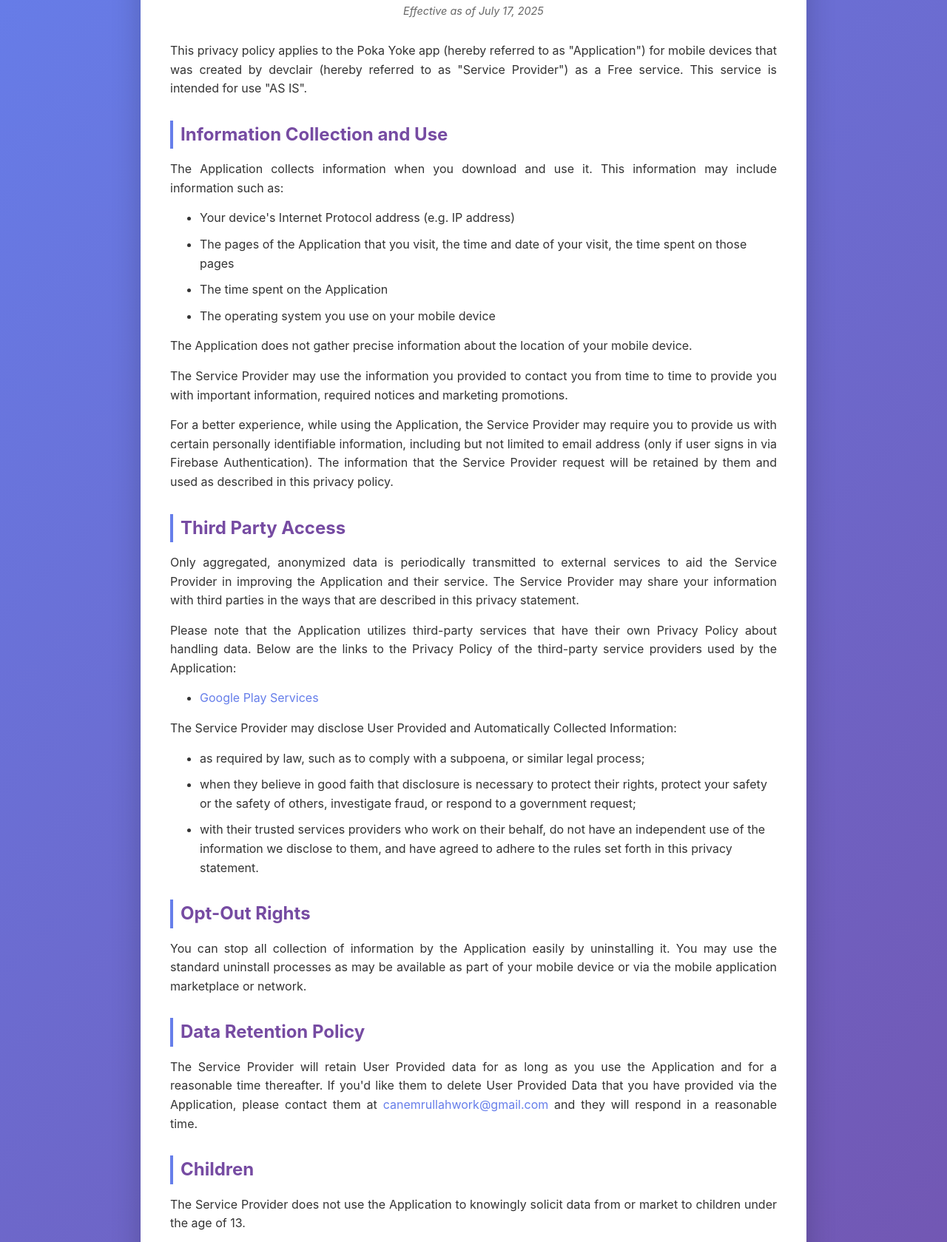
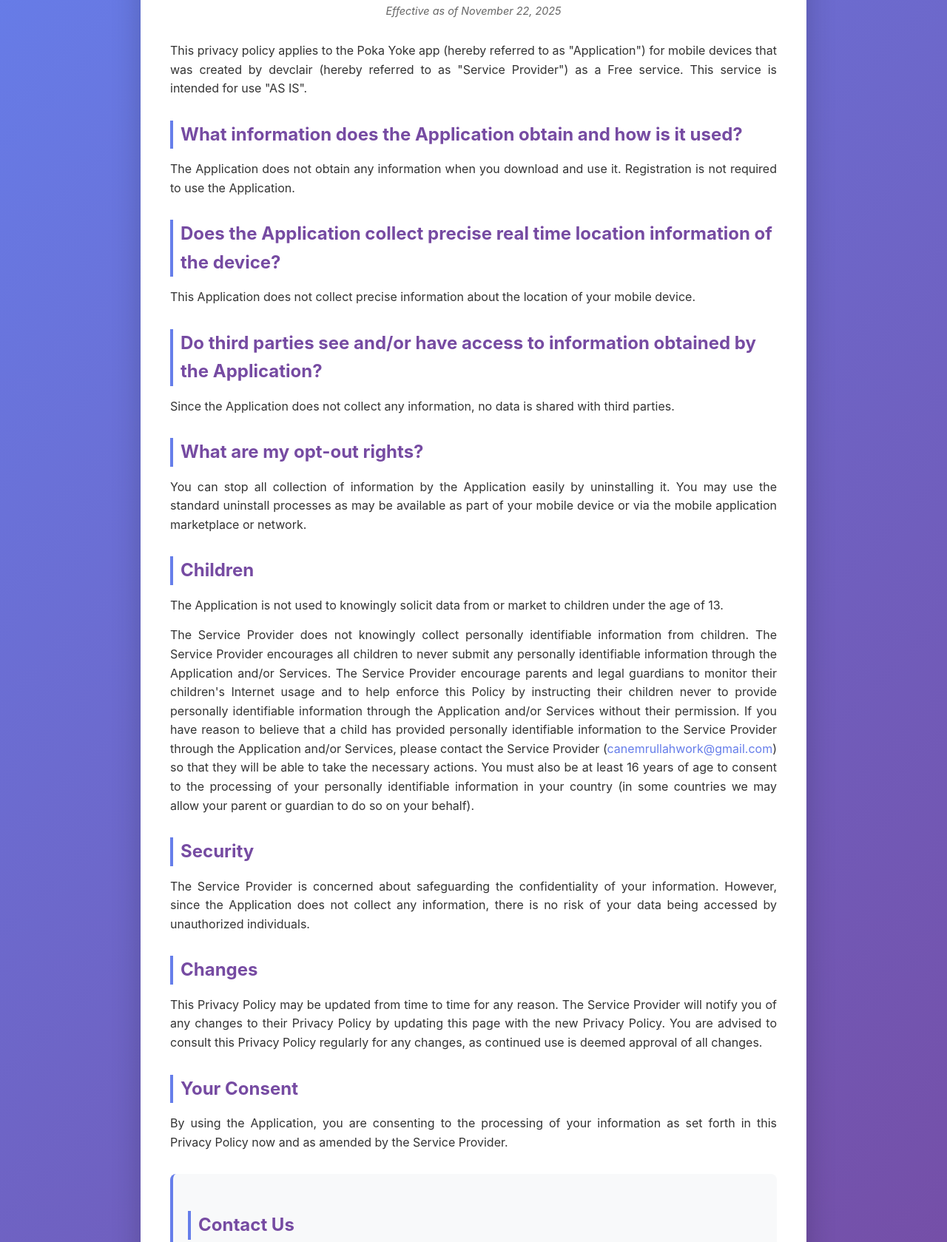
Before and after one commit to Ewrnlleh/privacy-policy, a plain HTML site: page index.html in a window 1280 px wide. Shown: the part 149-1828 px from the top of the page at 74% size. Drawn offline with Linux system fonts and the light colour scheme.

Commit message:
Update privacy policy content - no data collection

```diff
--- a/index.html
+++ b/index.html
@@ -9,59 +9,35 @@
 <body>
   <div class="container">
     <h1>Privacy Policy</h1>
-    <p class="last-updated">Effective as of July 17, 2025</p>
+    <p class="last-updated">Effective as of November 22, 2025</p>
 
     <p>This privacy policy applies to the Poka Yoke app (hereby referred to as "Application") for mobile devices that was created by devclair (hereby referred to as "Service Provider") as a Free service. This service is intended for use "AS IS".</p>
 
-    <h2>Information Collection and Use</h2>
-    <p>The Application collects information when you download and use it. This information may include information such as:</p>
-    <ul>
-      <li>Your device's Internet Protocol address (e.g. IP address)</li>
-      <li>The pages of the Application that you visit, the time and date of your visit, the time spent on those pages</li>
-      <li>The time spent on the Application</li>
-      <li>The operating system you use on your mobile device</li>
-    </ul>
+    <h2>What information does the Application obtain and how is it used?</h2>
+    <p>The Application does not obtain any information when you download and use it. Registration is not required to use the Application.</p>
 
-    <p>The Application does not gather precise information about the location of your mobile device.</p>
+    <h2>Does the Application collect precise real time location information of the device?</h2>
+    <p>This Application does not collect precise information about the location of your mobile device.</p>
 
-    <p>The Service Provider may use the information you provided to contact you from time to time to provide you with important information, required notices and marketing promotions.</p>
+    <h2>Do third parties see and/or have access to information obtained by the Application?</h2>
+    <p>Since the Application does not collect any information, no data is shared with third parties.</p>
 
-    <p>For a better experience, while using the Application, the Service Provider may require you to provide us with certain personally identifiable information, including but not limited to email address (only if user signs in via Firebase Authentication). The information that the Service Provider request will be retained by them and used as described in this privacy policy.</p>
-
-    <h2>Third Party Access</h2>
-    <p>Only aggregated, anonymized data is periodically transmitted to external services to aid the Service Provider in improving the Application and their service. The Service Provider may share your information with third parties in the ways that are described in this privacy statement.</p>
-
-    <p>Please note that the Application utilizes third-party services that have their own Privacy Policy about handling data. Below are the links to the Privacy Policy of the third-party service providers used by the Application:</p>
-    <ul>
-      <li><a href="https://www.google.com/policies/privacy/" target="_blank" rel="noopener noreferrer">Google Play Services</a></li>
-    </ul>
-
-    <p>The Service Provider may disclose User Provided and Automatically Collected Information:</p>
-    <ul>
-      <li>as required by law, such as to comply with a subpoena, or similar legal process;</li>
-      <li>when they believe in good faith that disclosure is necessary to protect their rights, protect your safety or the safety of others, investigate fraud, or respond to a government request;</li>
-      <li>with their trusted services providers who work on their behalf, do not have an independent use of the information we disclose to them, and have agreed to adhere to the rules set forth in this privacy statement.</li>
-    </ul>
-
-    <h2>Opt-Out Rights</h2>
+    <h2>What are my opt-out rights?</h2>
     <p>You can stop all collection of information by the Application easily by uninstalling it. You may use the standard uninstall processes as may be available as part of your mobile device or via the mobile application marketplace or network.</p>
 
-    <h2>Data Retention Policy</h2>
-    <p>The Service Provider will retain User Provided data for as long as you use the Application and for a reasonable time thereafter. If you'd like them to delete User Provided Data that you have provided via the Application, please contact them at <a href="mailto:canemrullahwork@gmail.com">canemrullahwork@gmail.com</a> and they will respond in a reasonable time.</p>
+    <h2>Children</h2>
+    <p>The Application is not used to knowingly solicit data from or market to children under the age of 13.</p>
 
-    <h2>Children</h2>
-    <p>The Service Provider does not use the Application to knowingly solicit data from or market to children under the age of 13.</p>
-
-    <p>The Application does not address anyone under the age of 13. The Service Provider does not knowingly collect personally identifiable information from children under 13 years of age. In the case the Service Provider discover that a child under 13 has provided personal information, the Service Provider will immediately delete this from their servers. If you are a parent or guardian and you are aware that your child has provided us with personal information, please contact the Service Provider (<a href="mailto:canemrullahwork@gmail.com">canemrullahwork@gmail.com</a>) so that they will be able to take the necessary actions.</p>
+    <p>The Service Provider does not knowingly collect personally identifiable information from children. The Service Provider encourages all children to never submit any personally identifiable information through the Application and/or Services. The Service Provider encourage parents and legal guardians to monitor their children's Internet usage and to help enforce this Policy by instructing their children never to provide personally identifiable information through the Application and/or Services without their permission. If you have reason to believe that a child has provided personally identifiable information to the Service Provider through the Application and/or Services, please contact the Service Provider (<a href="mailto:canemrullahwork@gmail.com">canemrullahwork@gmail.com</a>) so that they will be able to take the necessary actions. You must also be at least 16 years of age to consent to the processing of your personally identifiable information in your country (in some countries we may allow your parent or guardian to do so on your behalf).</p>
 
     <h2>Security</h2>
-    <p>The Service Provider is concerned about safeguarding the confidentiality of your information. The Service Provider provides physical, electronic, and procedural safeguards to protect information the Service Provider processes and maintains.</p>
+    <p>The Service Provider is concerned about safeguarding the confidentiality of your information. However, since the Application does not collect any information, there is no risk of your data being accessed by unauthorized individuals.</p>
 
     <h2>Changes</h2>
-    <p>This Privacy Policy may be updated from time to time for any reason. The Service Provider will notify you of any changes to the Privacy Policy by updating this page with the new Privacy Policy. You are advised to consult this Privacy Policy regularly for any changes, as continued use is deemed approval of all changes.</p>
+    <p>This Privacy Policy may be updated from time to time for any reason. The Service Provider will notify you of any changes to their Privacy Policy by updating this page with the new Privacy Policy. You are advised to consult this Privacy Policy regularly for any changes, as continued use is deemed approval of all changes.</p>
 
     <h2>Your Consent</h2>
-    <p>By using the Application, you are consenting to the processing of your information as set forth in this Privacy Policy now and as amended by us.</p>
+    <p>By using the Application, you are consenting to the processing of your information as set forth in this Privacy Policy now and as amended by the Service Provider.</p>
 
     <div class="contact-section">
       <h2>Contact Us</h2>
```
